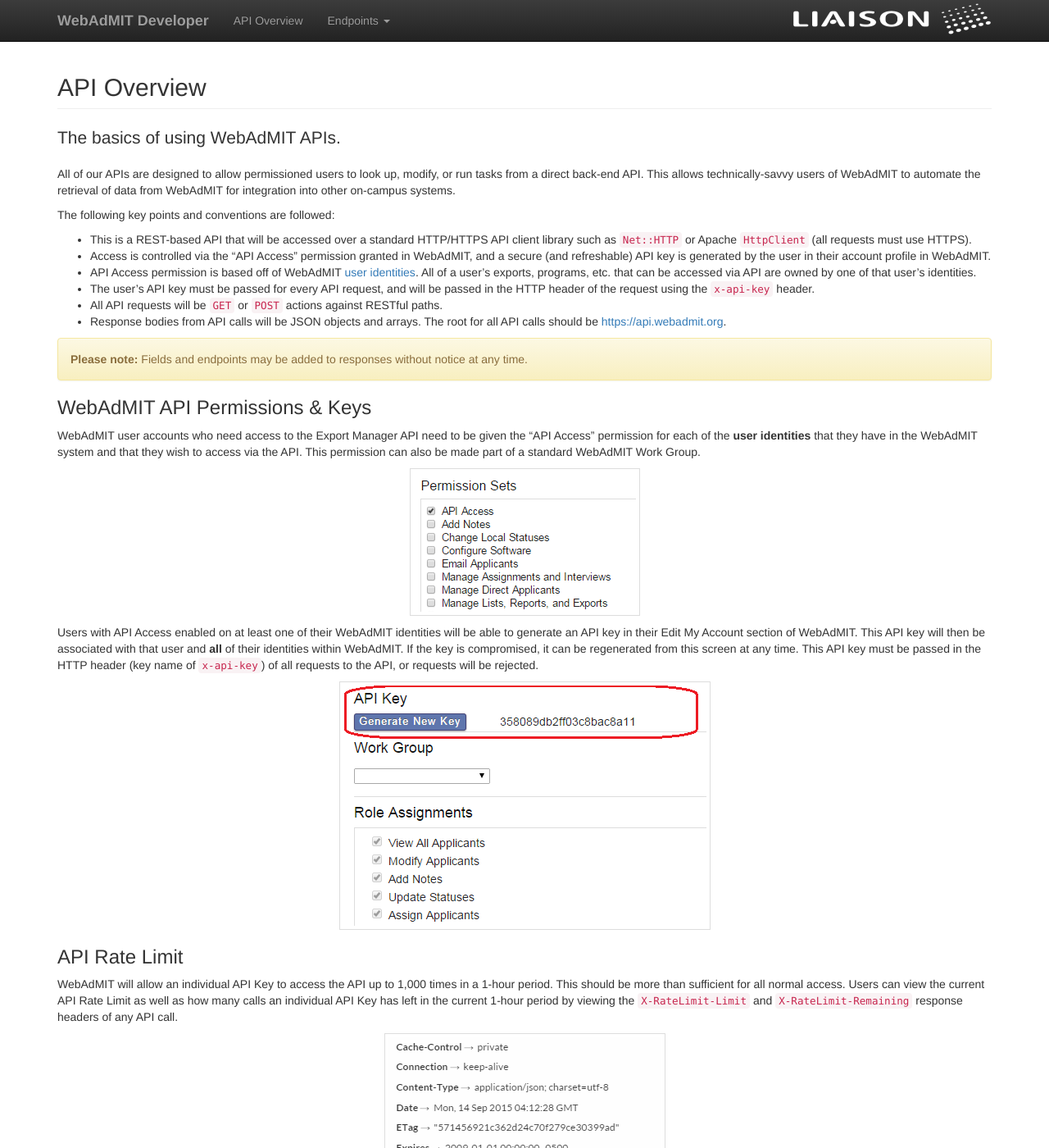
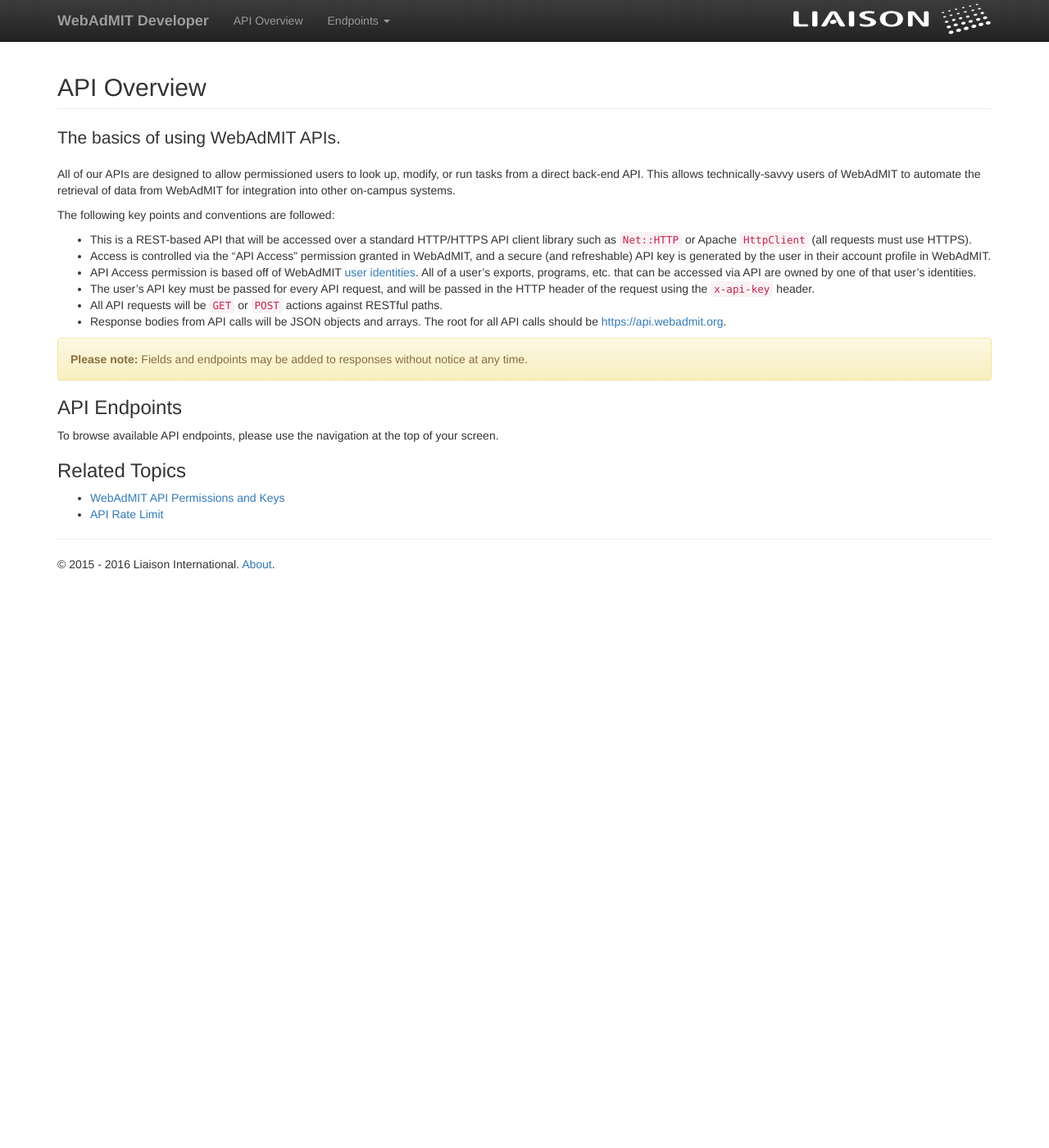
Before and after one commit to Liaison-Intl/Liaison-Intl.github.io, a Jekyll site: the page built from v1.md, in a window 1280 px wide and 1400 px high. Shown: the whole window at 82% size. Built offline with Jekyll 4.4.1, drawn with Linux system fonts in a browser that asks for light colours; nearby versions of some CDN libraries.

Commit message:
Separate pages for these sections, per Donna Weitz

```diff
--- a/v1.md
+++ b/v1.md
@@ -22,22 +22,11 @@
   <strong>Please note:</strong> Fields and endpoints may be added to responses without notice at any time.
 </div>
 
-### WebAdMIT API Permissions & Keys
-
-WebAdMIT user accounts who need access to the Export Manager API need to be given the "API Access" permission for each of the **user identities** that they have in the WebAdMIT system and that they wish to access via the API. This permission can also be made part of a standard WebAdMIT Work Group.
-
-![Permission Sets](img/permission-sets.png)
-
-Users with API Access enabled on at least one of their WebAdMIT identities will be able to generate an API key in their Edit My Account section of WebAdMIT. This API key will then be associated with that user and **all** of their identities within WebAdMIT. If the key is compromised, it can be regenerated from this screen at any time. This API key must be passed in the HTTP header (key name of `x-api-key`) of all requests to the API, or requests will be rejected.
-
-![Generate New API Key](img/generate-new-api-key.png)
-
-### API Rate Limit
-
-WebAdMIT will allow an individual API Key to access the API up to 1,000 times in a 1-hour period. This should be more than sufficient for all normal access. Users can view the current API Rate Limit as well as how many calls an individual API Key has left in the current 1-hour period by viewing the `X-RateLimit-Limit` and `X-RateLimit-Remaining` response headers of any API call.
-
-![HTTP Headers (X-RateLimit-Limit and X-RateLimit-Remaining)](img/http-header-x-ratelimit.png)
-
 ### API Endpoints
 
 To browse available API endpoints, please use the navigation at the top of your screen.
+
+### Related Topics
+
+* [WebAdMIT API Permissions and Keys](webadmit_api_permissions_and_keys.html)
+* [API Rate Limit](api_rate_limit.html)
```
Also changed, not shown: api_rate_limit.md (added, +12 -0 lines), webadmit_api_permissions_and_keys.md (added, +16 -0 lines).
